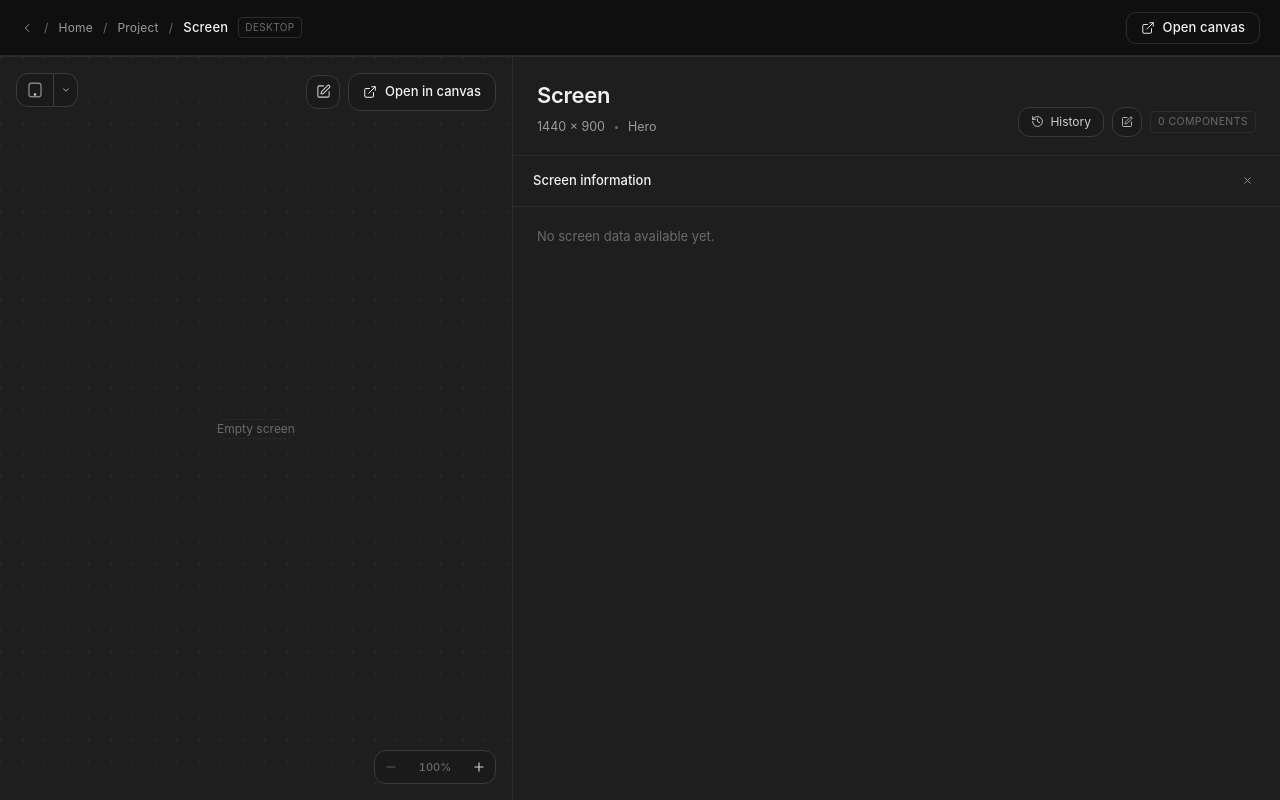
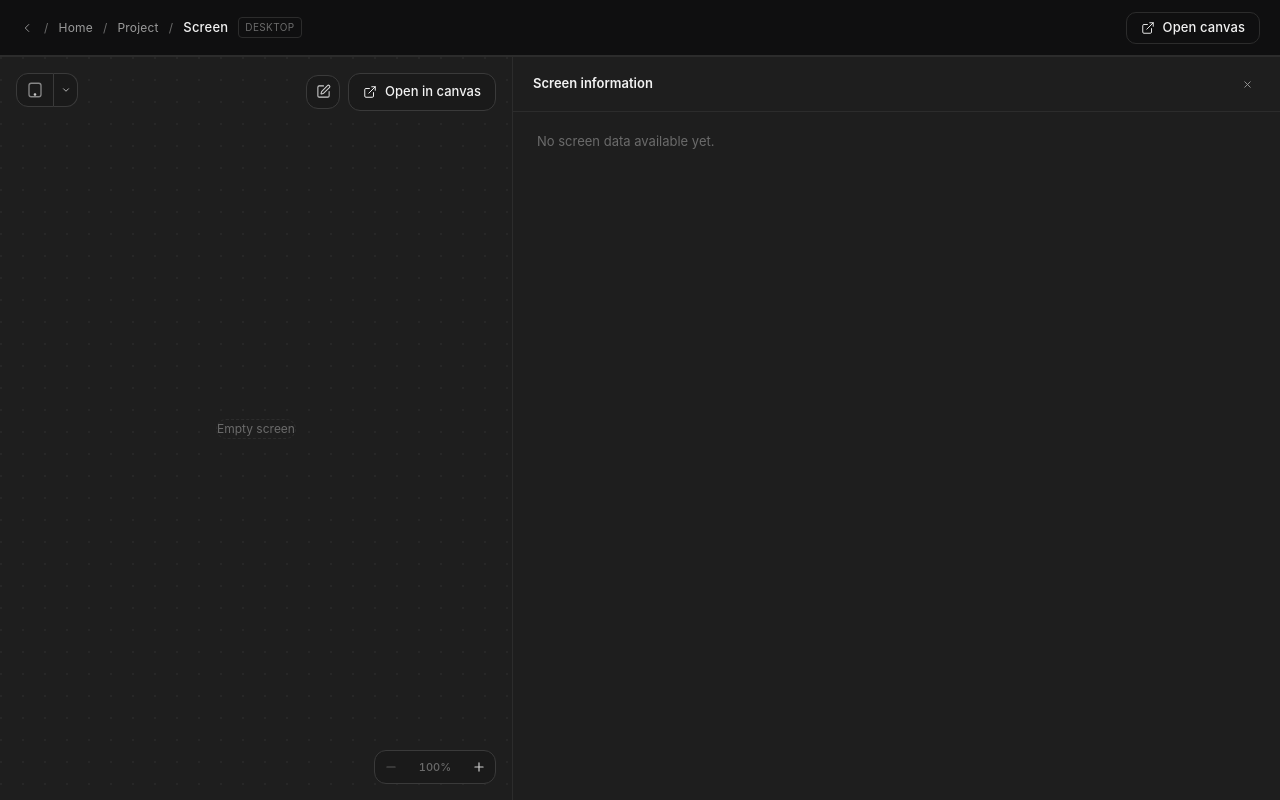
Before and after one commit to brunobrante/focus-is-what-you-need, a React (Vite) app in the folder apps/desktop/: page /workspace/1/project/1/screen/1 in a window 1280 px wide. Both pictures are taken after a click on the button 1127 px from the left and 121 px from the top of the page. Built offline with nearby package versions, Linux system fonts and the light colour scheme.

Commit message:
refactor(detail): replace inline info panel with full-height sidebar overlay
SideOverlayPanel covers the entire aside (including header) via absolute
positioning, and is generic for both screen and component detail views.

Co-Authored-By: Claude Sonnet 4.6 <noreply@anthropic.com>

```diff
--- a/apps/desktop/src/pages/detail/DetailSidebar.tsx
+++ b/apps/desktop/src/pages/detail/DetailSidebar.tsx
@@ -1,7 +1,7 @@
 import type { ReactNode } from "react";
 import { IconHistory, IconPencil } from "@/components/icons";
 import type { CmpKindFilter as ScreenCmpKindFilter } from "@/application/screen-detail/useScreenDetail";
-import { EditableTitle, InlineInfoPanel, SideKindFilter, SideSearch, SideTabs } from "./detailUi";
+import { EditableTitle, SideOverlayPanel, SideKindFilter, SideSearch, SideTabs } from "./detailUi";
 
 /**
  * Shared aside scaffolding for the screen-detail and component-detail views.
@@ -63,7 +63,7 @@ export function DetailSidebar<T extends string>({
   children: ReactNode;
 }) {
   return (
-    <aside className="flex min-h-0 flex-col border-l border-[var(--border)] bg-[var(--surface)]">
+    <aside className="relative flex min-h-0 flex-col border-l border-[var(--border)] bg-[var(--surface)]">
       <div className="flex shrink-0 items-end justify-between gap-4 border-b border-[var(--border)] px-6 pb-[18px] pt-[22px]">
         <div>
           <div className="flex items-center gap-1.5">
@@ -92,15 +92,8 @@ export function DetailSidebar<T extends string>({
         </div>
       </div>
 
-      {infoOpen ? (
-        <InlineInfoPanel title={infoTitle} onClose={onCloseInfo}>
-          {infoPanel}
-        </InlineInfoPanel>
-      ) : (
-        <>
       {beforeTabs}
       <SideTabs tabs={tabs} active={sideTab} onChange={onTabChange} />
-
       <div className="flex min-h-0 flex-1 flex-col overflow-hidden">
         <div className="flex shrink-0 items-center gap-2 border-b border-[var(--border)] px-4 py-2.5">
           <SideSearch query={query} onChange={onQueryChange} />
@@ -112,7 +105,11 @@ export function DetailSidebar<T extends string>({
           {children}
         </div>
       </div>
-        </>
+
+      {infoOpen && (
+        <SideOverlayPanel title={infoTitle} onClose={onCloseInfo}>
+          {infoPanel}
+        </SideOverlayPanel>
       )}
     </aside>
   );
--- a/apps/desktop/src/pages/detail/detailUi.tsx
+++ b/apps/desktop/src/pages/detail/detailUi.tsx
@@ -127,13 +127,13 @@ export function EditableTitle({ value, label, onSave }: { value: string; label:
   );
 }
 
-// ── Inline info panel ─────────────────────────────────────────────────────────
+// ── Side overlay panel (full-height overlay over the sidebar) ─────────────────
 
-export function InlineInfoPanel({ title, onClose, children }: { title: string; onClose: () => void; children: React.ReactNode }) {
+export function SideOverlayPanel({ title, onClose, children }: { title: string; onClose: () => void; children: React.ReactNode }) {
   return (
-    <div className="flex min-h-0 flex-1 flex-col overflow-hidden">
-      <div className="flex shrink-0 items-center justify-between border-b border-[var(--border)] px-5 py-3">
-        <span className="text-[13px] font-medium text-[var(--text)]">{title}</span>
+    <div className="absolute inset-0 z-10 flex flex-col bg-[var(--surface)]">
+      <div className="flex shrink-0 items-center justify-between border-b border-[var(--border)] px-5 py-3.5">
+        <span className="text-[13px] font-semibold text-[var(--text)]">{title}</span>
         <button
           type="button"
           aria-label="Close"
```
Lines whose indentation alone changed are shown as unchanged.
